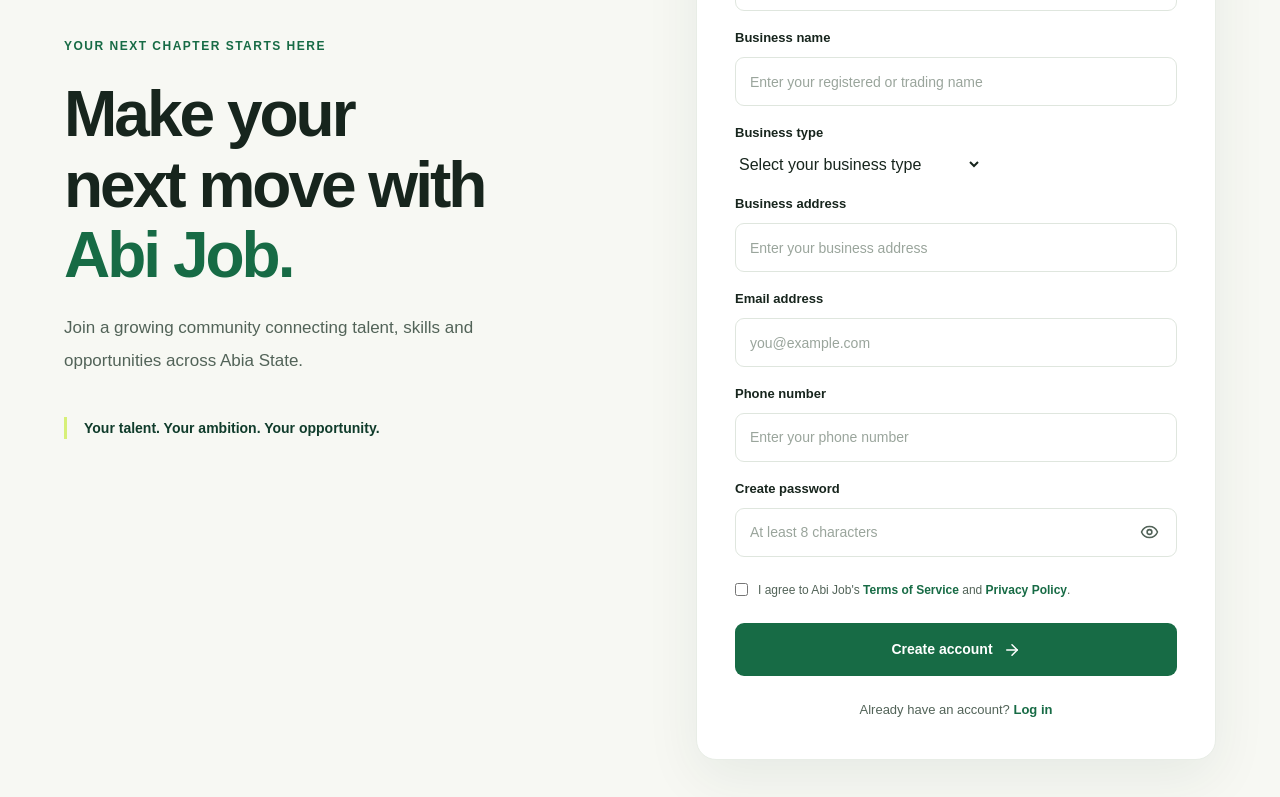
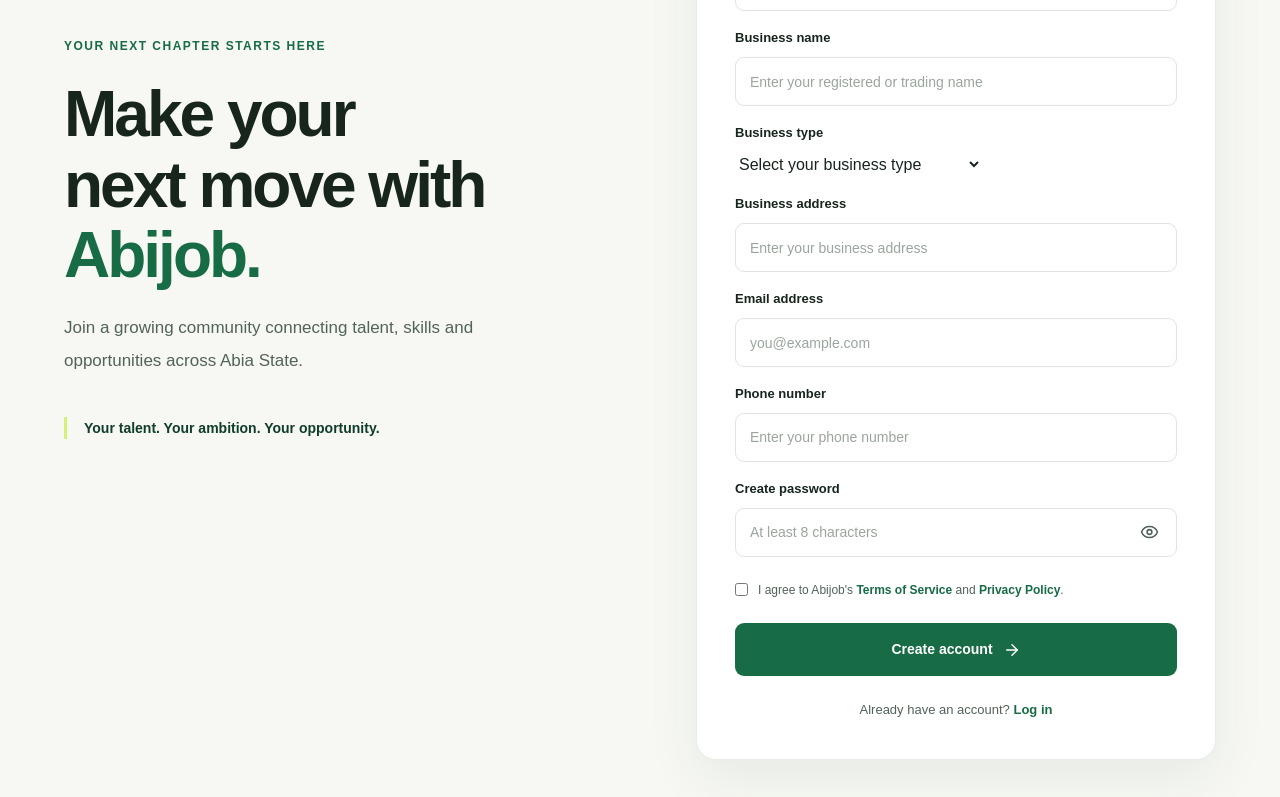
Before and after one commit to nwaezeakumicah-coder/Abijob1, a Next.js app: page /register/employer in a window 1280 px wide. Shown: the part 417-1214 px from the top of the page. Built offline with nearby package versions, Linux system fonts and the light colour scheme; no server answers.

Commit message:
Standardize Abijob brand spelling

```diff
--- a/app/register/[role]/RoleRegistrationForm.tsx
+++ b/app/register/[role]/RoleRegistrationForm.tsx
@@ -219,7 +219,7 @@ export default function RoleRegistrationForm({
             <br />
             next move with
             <br />
-            <strong>Abi Job.</strong>
+            <strong>Abijob.</strong>
           </h1>
 
           <p>
@@ -380,7 +380,7 @@ export default function RoleRegistrationForm({
               <input type="checkbox" name="terms" required />
 
               <span>
-                I agree to Abi Job's{" "}
+                I agree to Abijob's{" "}
                 <Link href="/terms" target="_blank">
                   Terms of Service
                 </Link>{" "}
```
